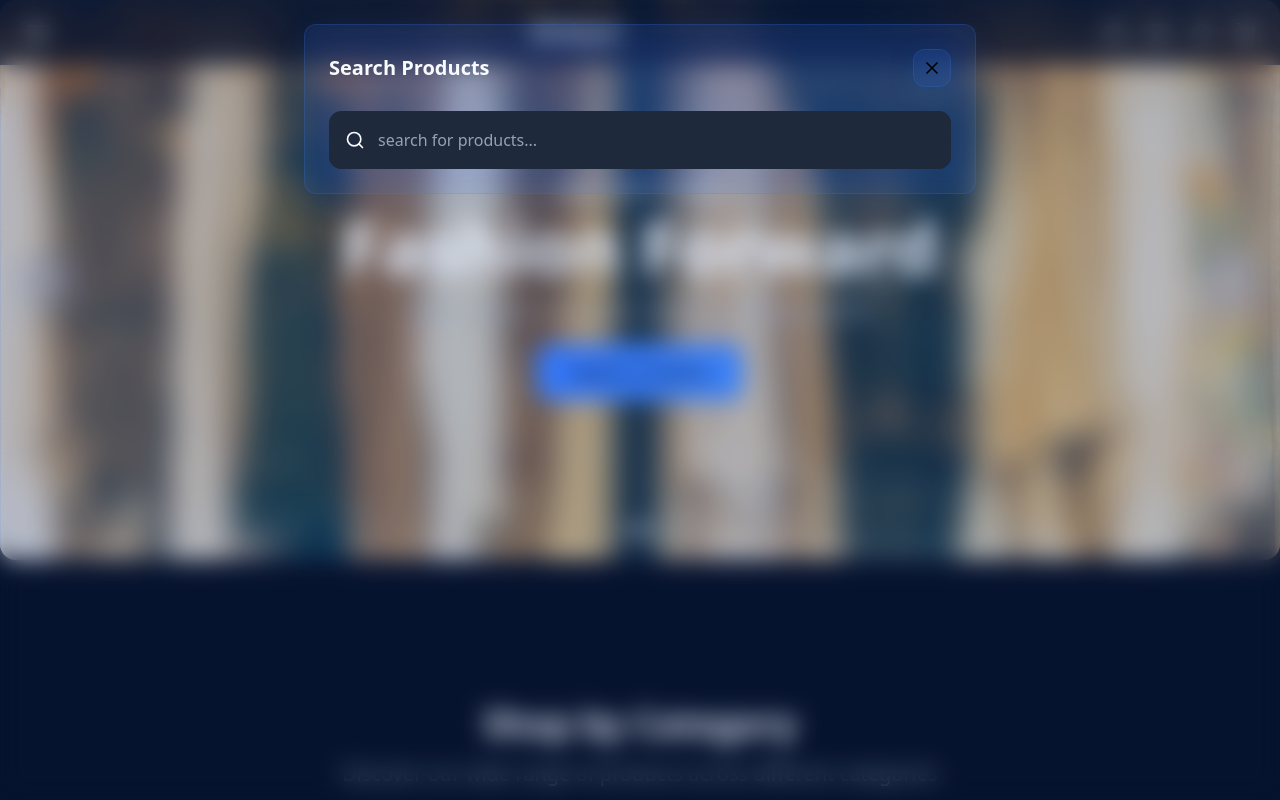
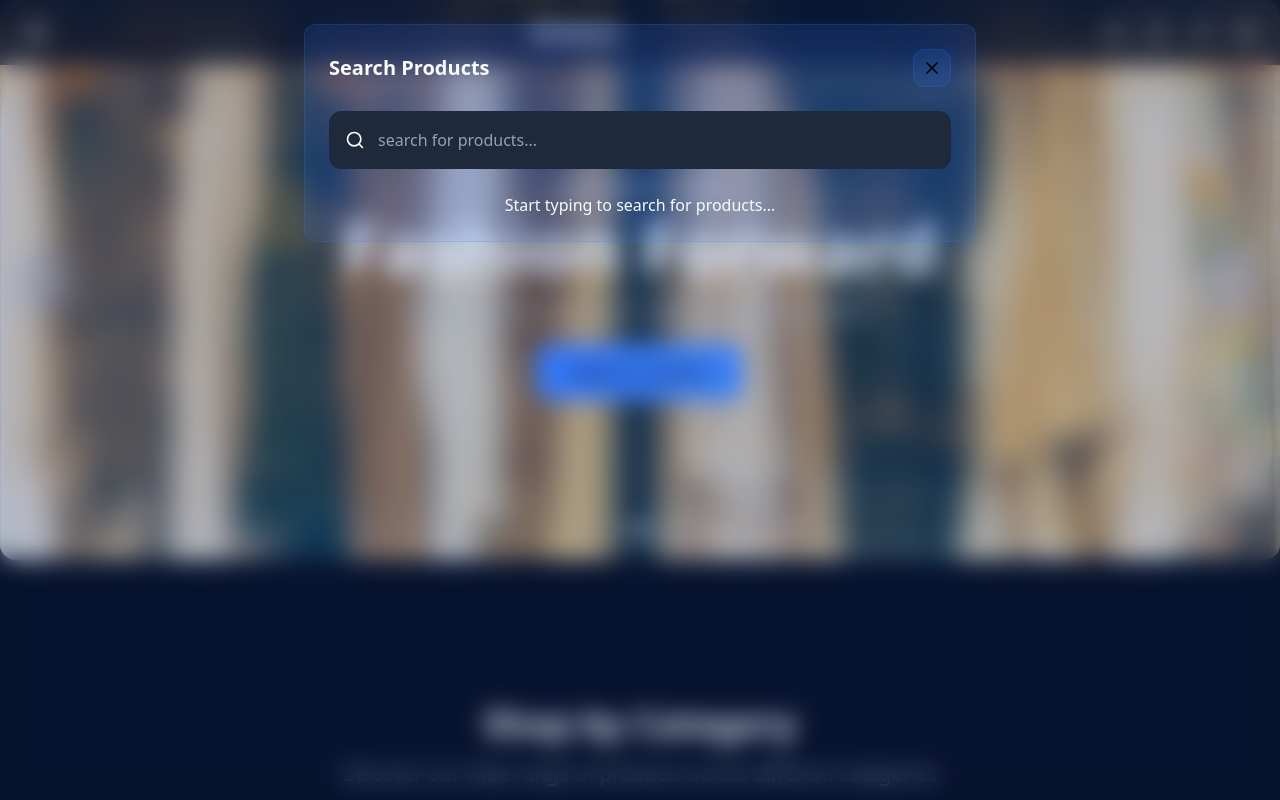
Before and after one commit to divyanshu-114/divkart, a React (Vite) app in the folder client/: page / in a window 1280 px wide. Both pictures are taken after a click on the button 1158 px from the left and 32 px from the top of the page. Shown: the top 800 px of the page. Built offline with nearby package versions, Linux system fonts and the light colour scheme.

Commit message:
seach overlay component created

```diff
--- a/client/src/components/Layout/SearchOverlay.jsx
+++ b/client/src/components/Layout/SearchOverlay.jsx
@@ -41,12 +41,17 @@ const SearchOverlay = () => {
             onChange={(e) => setSearchQuery(e.target.value)}
             onKeyDown={(e) => e.key === "Enter" && handleSearch()}
             className="w-full pl-12 pr-4 py-4 bg-secondary border border-border rounded-lg focus:outline-none text-foreground placeholder-muted-foreground"
-            ></input>
+            autoFocus
+            />
           </div>
+
+          <div className="mt-6 text-center text-yellow">
+            <p>Start typing to search for products...</p>
+          </div>
+
         </div>
       </div>
     </div>
-
   </div>
 
   </>;
```
